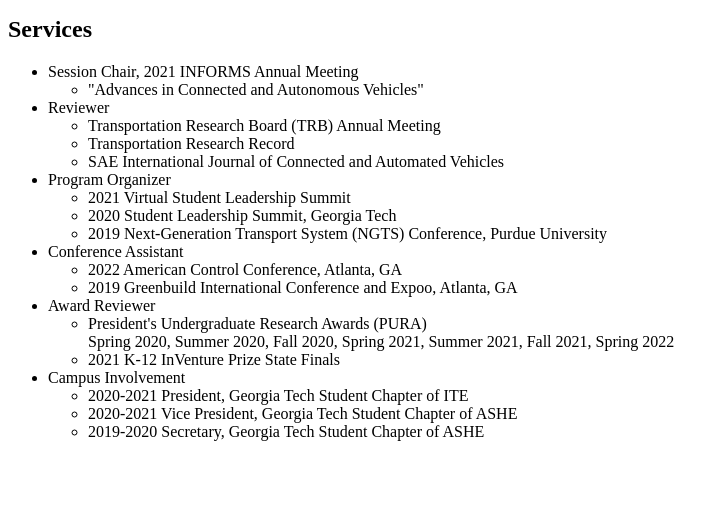
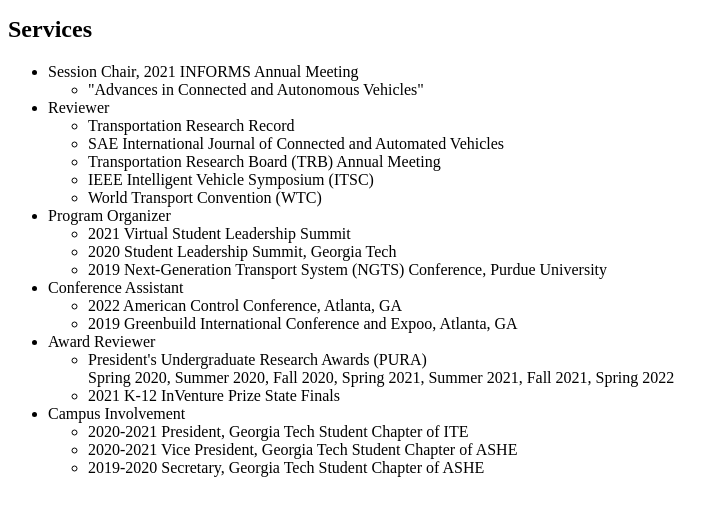
Before and after one commit to YangjiaoChen/YangjiaoChen.github.io, a Jekyll site: the page built from service.html, in a window 1280 px wide, cut to the strip 112-628 px from the top of the page. Shown: the whole strip, without its empty margins (0-728 px from the left). Built offline with Jekyll 4.4.1, drawn with Linux system fonts in a browser that asks for light colours.

Commit message:
Update service.html

```diff
--- a/service.html
+++ b/service.html
@@ -86,10 +86,11 @@ title: "Yangjiao Chen: service"
 <div>
     <li>Reviewer
 	    <ul>
-    <li>Transportation Research Board (TRB) Annual Meeting </li>
     <li>Transportation Research Record </li>
     <li>SAE International Journal of Connected and Automated Vehicles</li>
-
+    <li>Transportation Research Board (TRB) Annual Meeting </li>
+    <li> IEEE Intelligent Vehicle Symposium (ITSC) </li>
+    <li> World Transport Convention (WTC)  </li>
 	</ul>
   </div>
 
```
